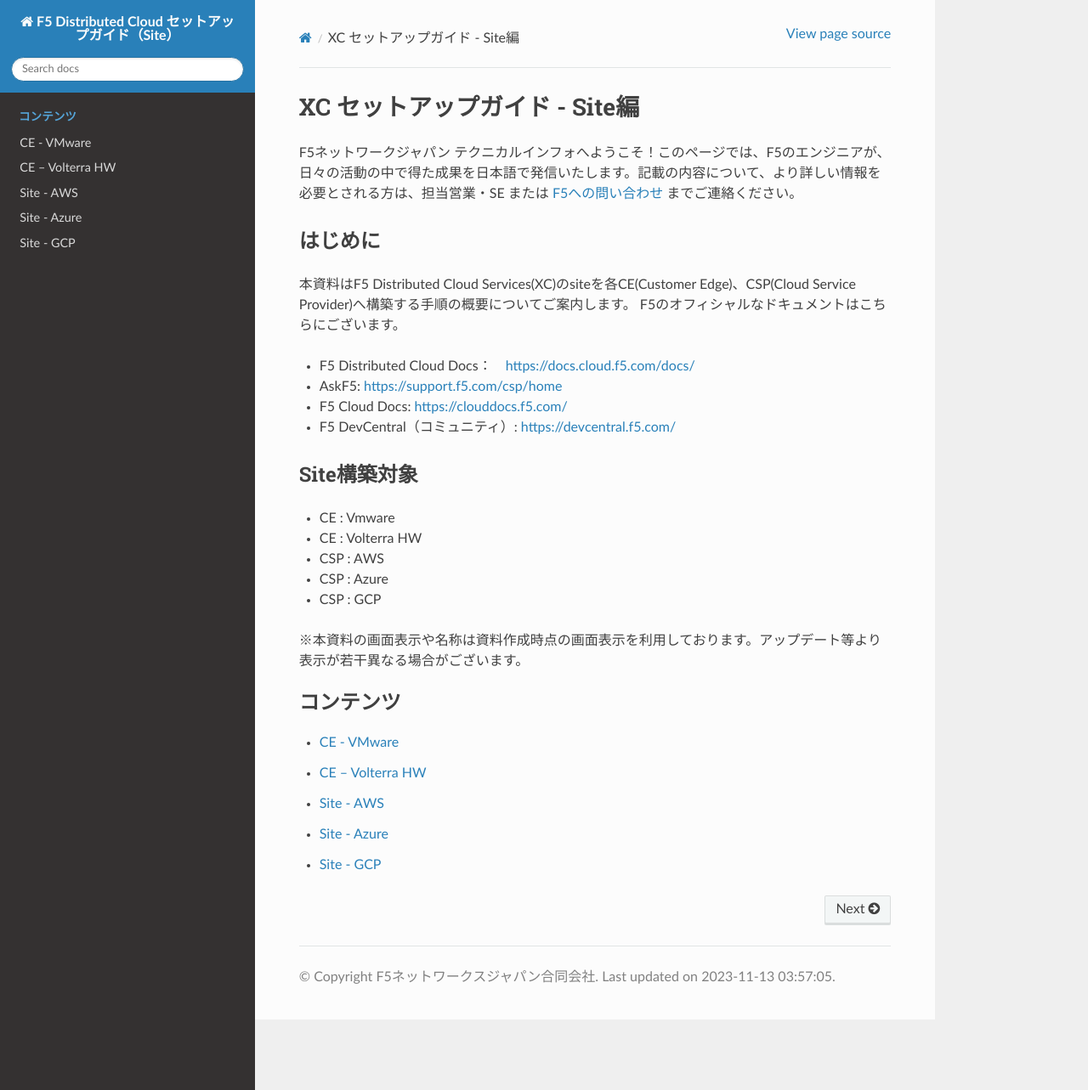
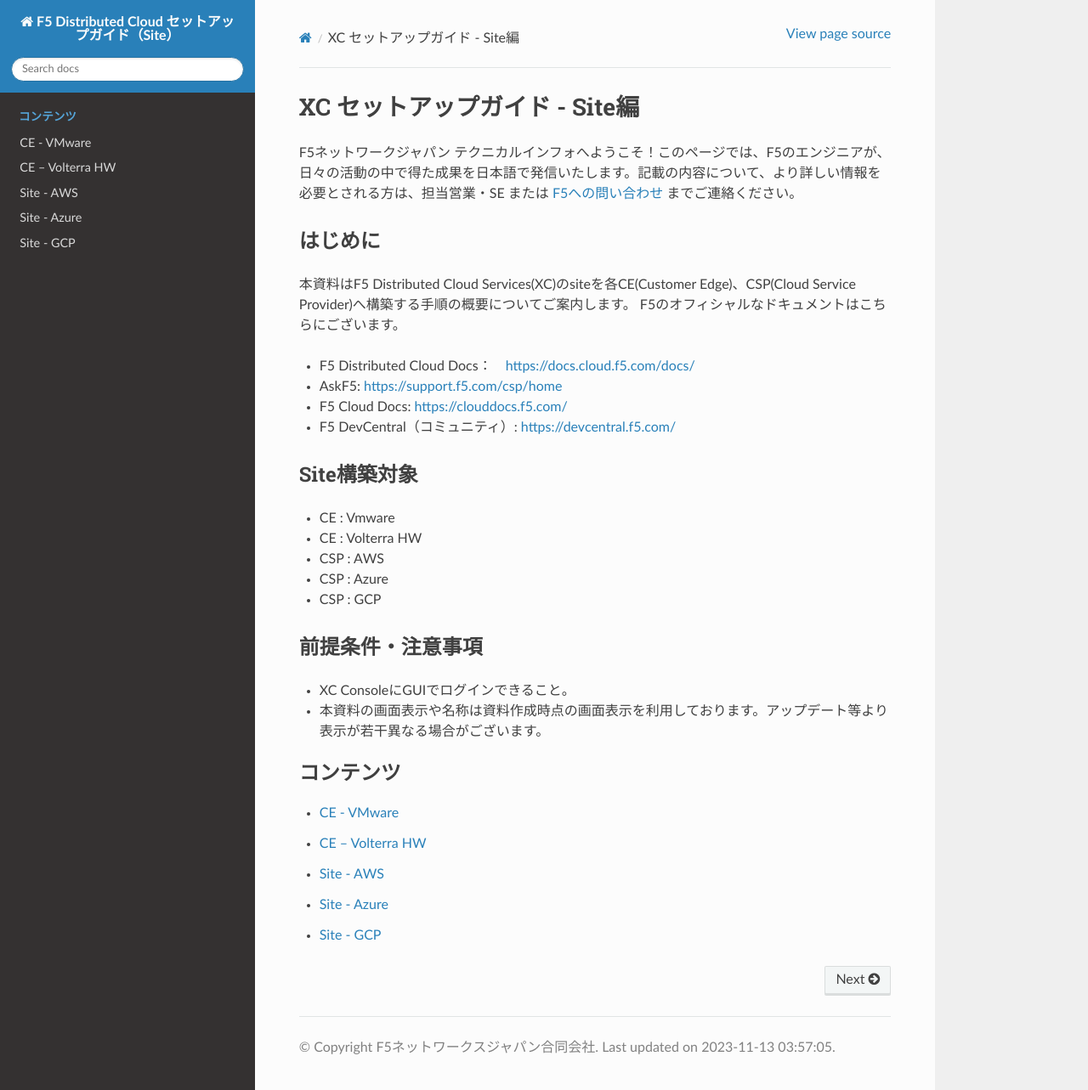
Before and after one commit to BeF5/f5j-dc-site, a Sphinx documentation site: the page built from docs/index.rst, in a window 1280 px wide and 1283 px high. Shown: the whole window at 85% size. Built offline with Sphinx 7.4.7 and the Read the Docs theme 2.0.0, drawn with Linux system fonts in a browser that asks for light colours.

Commit message:
Update index.rst

```diff
--- a/docs/index.rst
+++ b/docs/index.rst
@@ -24,7 +24,11 @@
 - CSP : Azure
 - CSP : GCP
 
-※本資料の画面表示や名称は資料作成時点の画面表示を利用しております。アップデート等より表示が若干異なる場合がございます。
+
+前提条件・注意事項
+-------
+- XC ConsoleにGUIでログインできること。
+- 本資料の画面表示や名称は資料作成時点の画面表示を利用しております。アップデート等より表示が若干異なる場合がございます。
 
 
 .. toctree::
```
